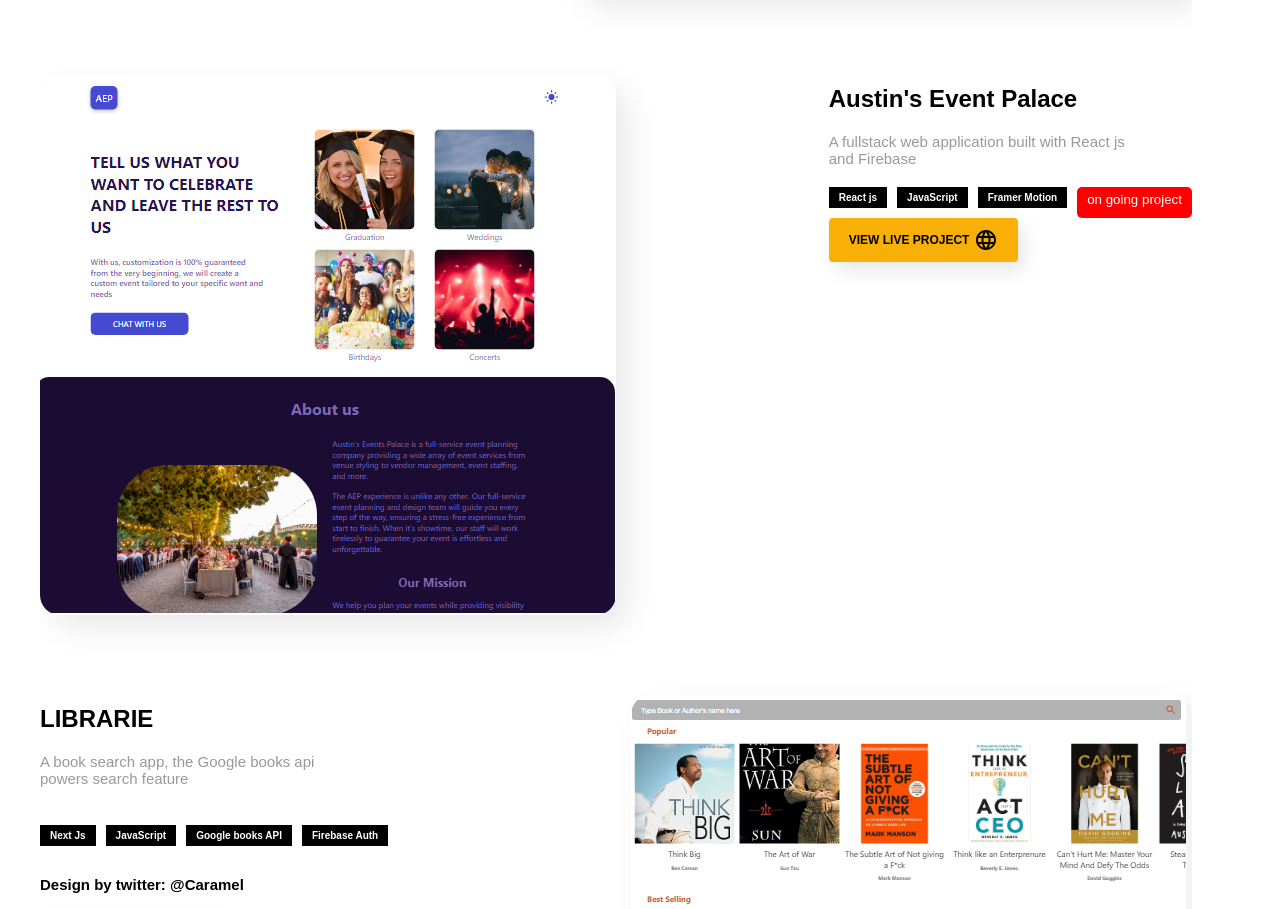
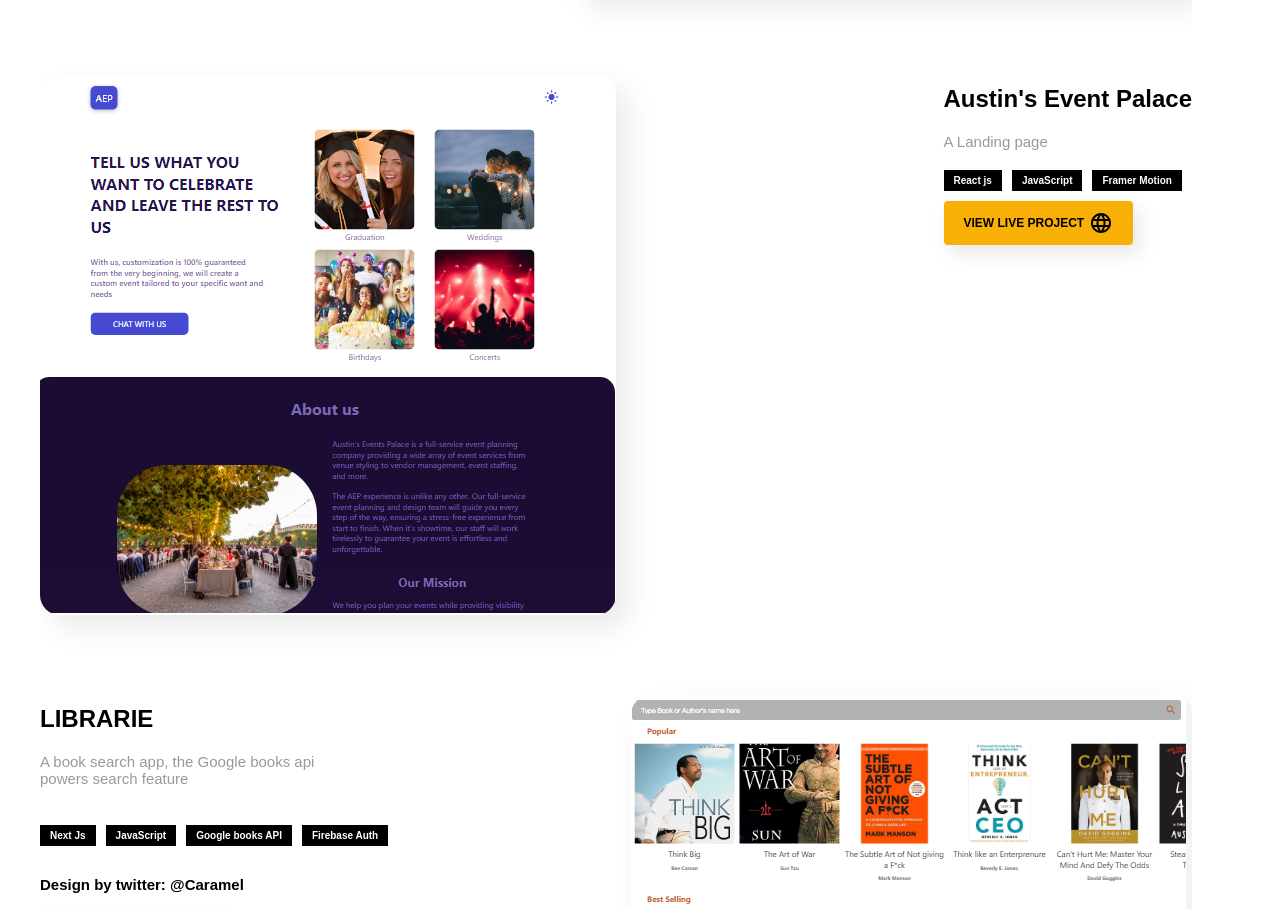
Before and after one commit to ostin01/my--portfolio, a React (Create React App) app: page / in a window 1280 px wide. Shown: the part 1480-2389 px from the top of the page. Built offline with nearby package versions, Linux system fonts and the light colour scheme.

Commit message:
project updates

```diff
--- a/src/component/Projects.js
+++ b/src/component/Projects.js
@@ -41,13 +41,12 @@
       <div className="left__items">
         <div className="project__details">
           <h2>Austin's Event Palace</h2>
-          <p>A fullstack web application built with React js and Firebase</p>
+          <p>A Landing page</p>
 
           <div className="stackss">
             <h6>React js</h6>
             <h6>JavaScript</h6>
             <h6>Framer Motion</h6>
-            <small>on going project</small>
           </div>
           <div className="project__link">
             <a href="https://aep.vercel.app/" target="blank">
```
